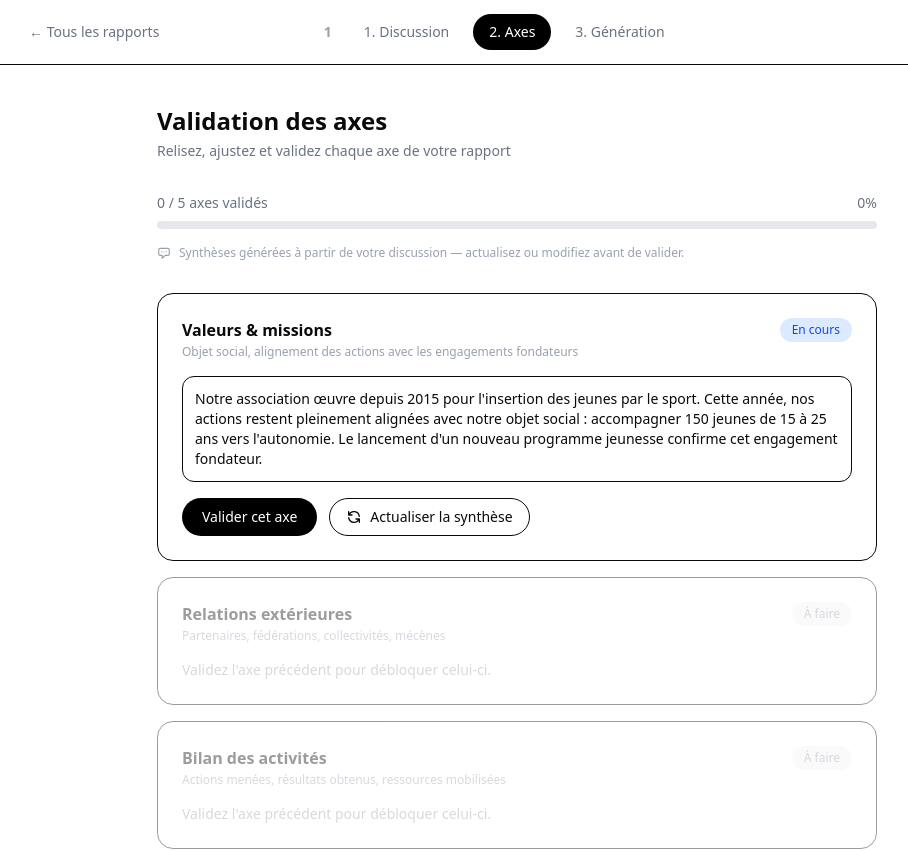
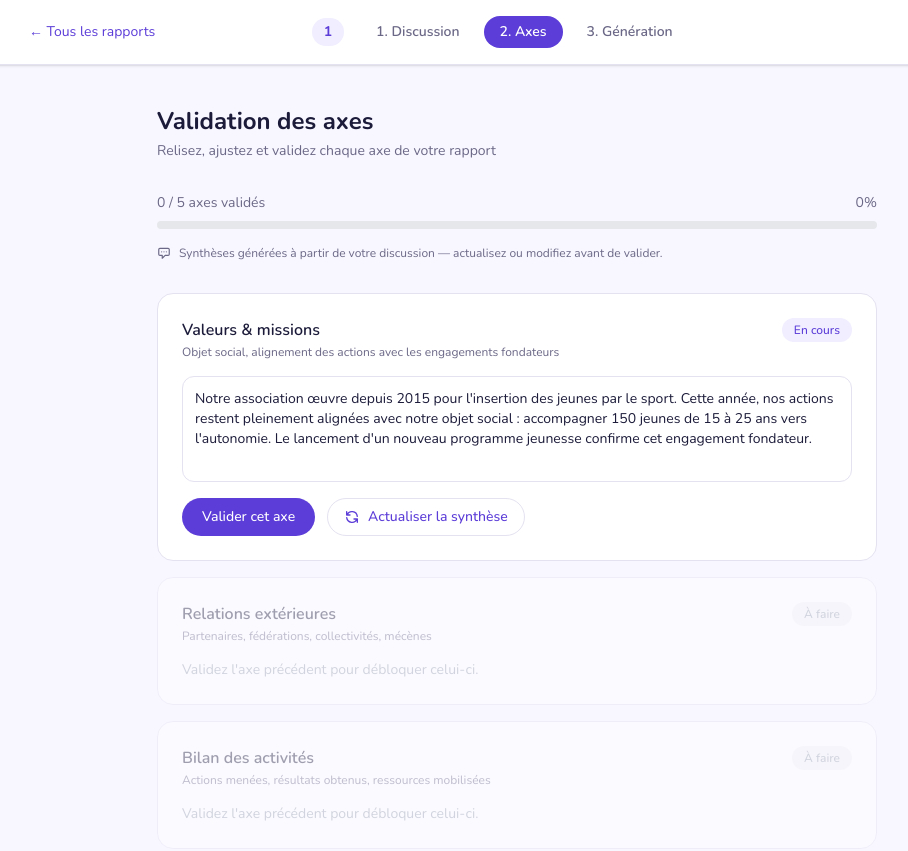
Before and after one commit to AssoConnectWorkshop/WS18, a Next.js app: page /rapport/1/axes in a window 1280 px wide. Shown: the top 851 px of the page, without its empty margins (123-1031 px from the left). Built offline with nearby package versions, Linux system fonts and the light colour scheme.

Commit message:
feat(design): apply AssoConnect brand (violet, Nunito, rounded UI)
Co-Authored-By: Claude Sonnet 4.6 <noreply@anthropic.com>
Claude-Session: https://claude.ai/code/session_0115JnguXijFhzLi3HfmQA81

```diff
--- a/src/app/globals.css
+++ b/src/app/globals.css
@@ -1,18 +1,18 @@
 @import "tailwindcss";
 
 @theme {
-  --color-background: #ffffff;
-  --color-foreground: #0a0a0a;
-}
-
-@media (prefers-color-scheme: dark) {
-  :root {
-    --color-background: #0a0a0a;
-    --color-foreground: #ededed;
-  }
+  --color-background: #F8F7FF;
+  --color-foreground: #1C1B3A;
+  --color-primary: #5C3DD8;
+  --color-primary-hover: #4A2FB8;
+  --color-primary-light: #F0EEFF;
+  --color-muted: #6B6887;
+  --color-border: #E4E2F0;
+  --font-sans: "Nunito", system-ui, sans-serif;
 }
 
 body {
   background: var(--color-background);
   color: var(--color-foreground);
+  font-family: var(--font-sans);
 }
--- a/src/app/layout.tsx
+++ b/src/app/layout.tsx
@@ -1,6 +1,9 @@
 import type { Metadata } from "next";
+import { Nunito } from "next/font/google";
 import { siteConfig } from "@/config/site";
 import "./globals.css";
+
+const nunito = Nunito({ subsets: ["latin"], display: "swap" });
 
 export const metadata: Metadata = {
   title: siteConfig.name,
@@ -14,7 +17,7 @@ export default function RootLayout({
 }>) {
   return (
     <html lang="en">
-      <body className="antialiased">{children}</body>
+      <body className={`antialiased ${nunito.className}`}>{children}</body>
     </html>
   );
 }
--- a/src/app/rapport/[year]/axes/page.tsx
+++ b/src/app/rapport/[year]/axes/page.tsx
@@ -73,8 +73,8 @@ const REFRESH_VARIANTS: Record<string, string[]> = {
 };
 
 const statusStyle: Record<Status, string> = {
-  validé: "bg-green-100 text-green-700",
-  en_cours: "bg-blue-100 text-blue-700",
+  validé: "bg-green-50 border-green-200 text-green-800",
+  en_cours: "bg-[#F0EEFF] text-[#5C3DD8]",
   à_faire: "bg-gray-100 text-gray-400",
 };
 
@@ -145,26 +145,26 @@ export default function AxesPage() {
   return (
     <div className="max-w-3xl mx-auto px-6 py-10 flex flex-col gap-8">
       <div>
-        <h1 className="text-2xl font-bold">Validation des axes</h1>
-        <p className="text-gray-500 text-sm mt-1">
+        <h1 className="text-2xl font-bold text-[#1C1B3A]">Validation des axes</h1>
+        <p className="text-[#6B6887] text-sm mt-1">
           Relisez, ajustez et validez chaque axe de votre rapport
         </p>
       </div>
 
       <div className="flex flex-col gap-2">
-        <div className="flex justify-between text-sm text-gray-500">
+        <div className="flex justify-between text-sm text-[#6B6887]">
           <span>{validated} / {axes.length} axes validés</span>
           <span>{Math.round((validated / axes.length) * 100)}%</span>
         </div>
         <div className="w-full bg-gray-200 rounded-full h-2">
           <div
-            className="bg-black h-2 rounded-full transition-all duration-500"
+            className="bg-[#5C3DD8] h-2 rounded-full transition-all duration-500"
             style={{ width: `${(validated / axes.length) * 100}%` }}
           />
         </div>
       </div>
 
-      <div className="text-xs text-gray-400 flex items-center gap-2 -mt-4">
+      <div className="text-xs text-[#6B6887] flex items-center gap-2 -mt-4">
         <svg className="w-3.5 h-3.5 shrink-0" fill="none" stroke="currentColor" strokeWidth={2} viewBox="0 0 24 24">
           <path strokeLinecap="round" strokeLinejoin="round" d="M8 10h.01M12 10h.01M16 10h.01M9 16H5a2 2 0 01-2-2V6a2 2 0 012-2h14a2 2 0 012 2v8a2 2 0 01-2 2h-5l-5 5v-5z" />
         </svg>
@@ -177,12 +177,12 @@ export default function AxesPage() {
             key={axe.title}
             className={`border rounded-2xl p-6 flex flex-col gap-4 transition-all duration-300 ${
               axe.status === "à_faire" ? "opacity-40" : ""
-            } ${axe.status === "validé" ? "bg-green-50 border-green-200" : ""}`}
+            } ${axe.status === "validé" ? "bg-green-50 border-green-200" : "bg-white border-[#E4E2F0]"}`}
           >
             <div className="flex items-start justify-between gap-4">
               <div>
-                <h2 className="font-semibold">{axe.title}</h2>
-                <p className="text-xs text-gray-400 mt-0.5">{axe.description}</p>
+                <h2 className="font-semibold text-[#1C1B3A]">{axe.title}</h2>
+                <p className="text-xs text-[#6B6887] mt-0.5">{axe.description}</p>
               </div>
               <span className={`shrink-0 text-xs font-medium px-3 py-1 rounded-full ${statusStyle[axe.status]}`}>
                 {statusLabel[axe.status]}
@@ -198,20 +198,20 @@ export default function AxesPage() {
                   }
                   rows={4}
                   disabled={refreshing[axe.title]}
-                  className="border rounded-xl p-3 text-sm w-full outline-none focus:ring-2 focus:ring-black resize-none disabled:opacity-50 disabled:bg-gray-50"
+                  className="border border-[#E4E2F0] rounded-xl p-3 text-sm w-full outline-none focus:ring-2 focus:ring-[#5C3DD8] resize-none disabled:opacity-50 disabled:bg-gray-50"
                 />
                 <div className="flex gap-3 flex-wrap">
                   <button
                     onClick={() => validate(axe.title)}
                     disabled={!drafts[axe.title]?.trim()}
-                    className="bg-black text-white px-5 py-2 rounded-full text-sm font-medium hover:bg-gray-800 transition-colors disabled:opacity-40 disabled:cursor-not-allowed"
+                    className="bg-[#5C3DD8] text-white px-5 py-2 rounded-full text-sm font-medium hover:bg-[#4A2FB8] transition-colors disabled:opacity-40 disabled:cursor-not-allowed"
                   >
                     Valider cet axe
                   </button>
                   <button
                     onClick={() => refresh(axe.title)}
                     disabled={refreshing[axe.title]}
-                    className="border px-4 py-2 rounded-full text-sm font-medium hover:bg-gray-50 transition-colors flex items-center gap-2 disabled:opacity-50"
+                    className="border border-[#E4E2F0] text-[#5C3DD8] px-4 py-2 rounded-full text-sm font-medium hover:bg-[#F0EEFF] transition-colors flex items-center gap-2 disabled:opacity-50"
                   >
                     <RefreshIcon spinning={!!refreshing[axe.title]} />
                     {refreshing[axe.title] ? "Actualisation…" : "Actualiser la synthèse"}
@@ -225,7 +225,7 @@ export default function AxesPage() {
                 <p className="text-sm text-gray-700">{axe.summary}</p>
                 <button
                   onClick={() => unvalidate(axe.title)}
-                  className="self-start text-xs text-gray-400 hover:text-gray-700 underline underline-offset-2 transition-colors"
+                  className="self-start text-xs text-[#5C3DD8] hover:underline underline-offset-2 transition-colors"
                 >
                   Modifier cet axe
                 </button>
@@ -246,7 +246,7 @@ export default function AxesPage() {
           <p className="font-semibold text-green-800">Tous les axes sont validés 🎉</p>
           <a
             href="/rapport/generation"
-            className="inline-block bg-black text-white px-6 py-3 rounded-full text-sm font-medium hover:bg-gray-800 transition-colors"
+            className="inline-block bg-[#5C3DD8] text-white px-6 py-3 rounded-full text-sm font-medium hover:bg-[#4A2FB8] transition-colors"
           >
             Passer à la génération →
           </a>
--- a/src/app/rapport/[year]/generation/page.tsx
+++ b/src/app/rapport/[year]/generation/page.tsx
@@ -23,8 +23,8 @@ export default function GenerationPage() {
   return (
     <div className="max-w-3xl mx-auto px-6 py-10 flex flex-col gap-10">
       <div>
-        <h1 className="text-2xl font-bold">Génération des formats</h1>
-        <p className="text-gray-500 text-sm mt-1">
+        <h1 className="text-2xl font-bold text-[#1C1B3A]">Génération des formats</h1>
+        <p className="text-[#6B6887] text-sm mt-1">
           Choisissez les formats à exporter
         </p>
       </div>
@@ -37,12 +37,12 @@ export default function GenerationPage() {
         {formats.map((fmt) => (
           <div
             key={fmt.title}
-            className="border rounded-2xl p-6 flex items-center gap-6 opacity-60"
+            className="bg-white border border-[#E4E2F0] shadow-sm rounded-2xl p-6 flex items-center gap-6 opacity-60"
           >
             <span className="text-4xl shrink-0">{fmt.icon}</span>
             <div className="flex-1 flex flex-col gap-1">
-              <h2 className="font-semibold">{fmt.title}</h2>
-              <p className="text-sm text-gray-500">{fmt.description}</p>
+              <h2 className="font-semibold text-[#1C1B3A]">{fmt.title}</h2>
+              <p className="text-sm text-[#6B6887]">{fmt.description}</p>
             </div>
             <button
               disabled
--- a/src/app/rapport/[year]/layout.tsx
+++ b/src/app/rapport/[year]/layout.tsx
@@ -22,23 +22,23 @@ export default function YearLayout({
 
   return (
     <div className="min-h-screen flex flex-col">
-      <header className="border-b bg-white sticky top-0 z-10">
+      <header className="border-b border-[#E4E2F0] bg-white shadow-sm sticky top-0 z-10">
         <div className="max-w-5xl mx-auto px-6 h-16 flex items-center justify-between gap-8">
-          <Link href="/rapport" className="text-sm text-gray-500 hover:text-gray-900 transition-colors shrink-0">
+          <Link href="/rapport" className="text-sm text-[#5C3DD8] hover:underline transition-colors shrink-0">
             ← Tous les rapports
           </Link>
           <nav className="flex items-center gap-2">
-            <span className="text-sm font-semibold text-gray-400 mr-2">{year}</span>
+            <span className="bg-[#F0EEFF] text-[#5C3DD8] font-bold px-3 py-1 rounded-full text-sm mr-2">{year}</span>
             {steps.map((step) => {
               const active = pathname === step.href || pathname.startsWith(step.href + "/");
               return (
                 <Link
                   key={step.href}
                   href={step.href}
-                  className={`px-4 py-2 rounded-full text-sm font-medium transition-colors ${
+                  className={`px-4 py-1.5 rounded-full text-sm font-semibold transition-colors ${
                     active
-                      ? "bg-black text-white"
-                      : "text-gray-500 hover:text-gray-900"
+                      ? "bg-[#5C3DD8] text-white"
+                      : "text-[#6B6887] hover:text-[#1C1B3A]"
                   }`}
                 >
                   {step.label}
```
Also changed, not shown: src/app/rapport/[year]/chat/page.tsx (+13 -13 lines), src/app/rapport/[year]/page.tsx (+8 -8 lines), src/app/rapport/page.tsx (+10 -10 lines).
